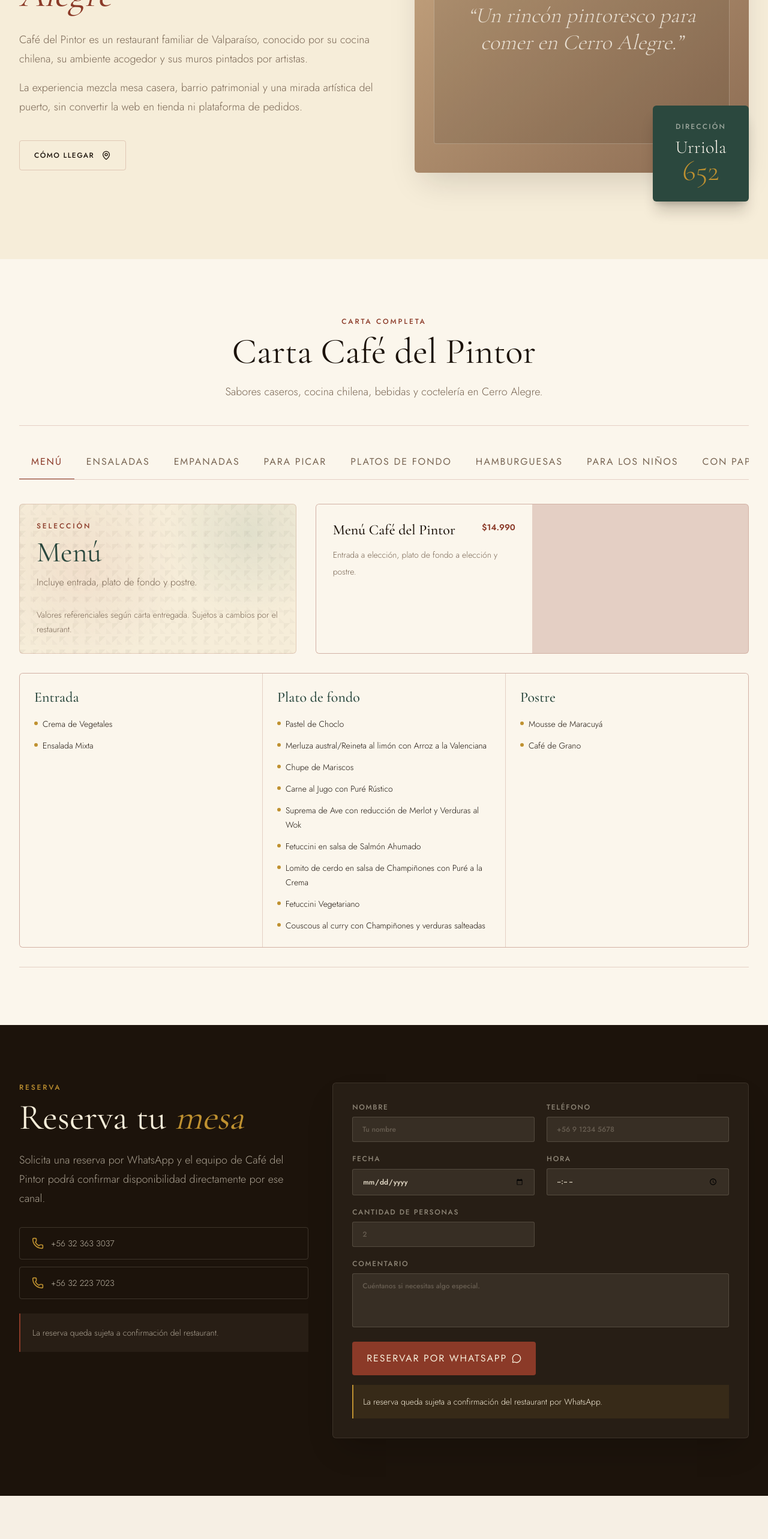
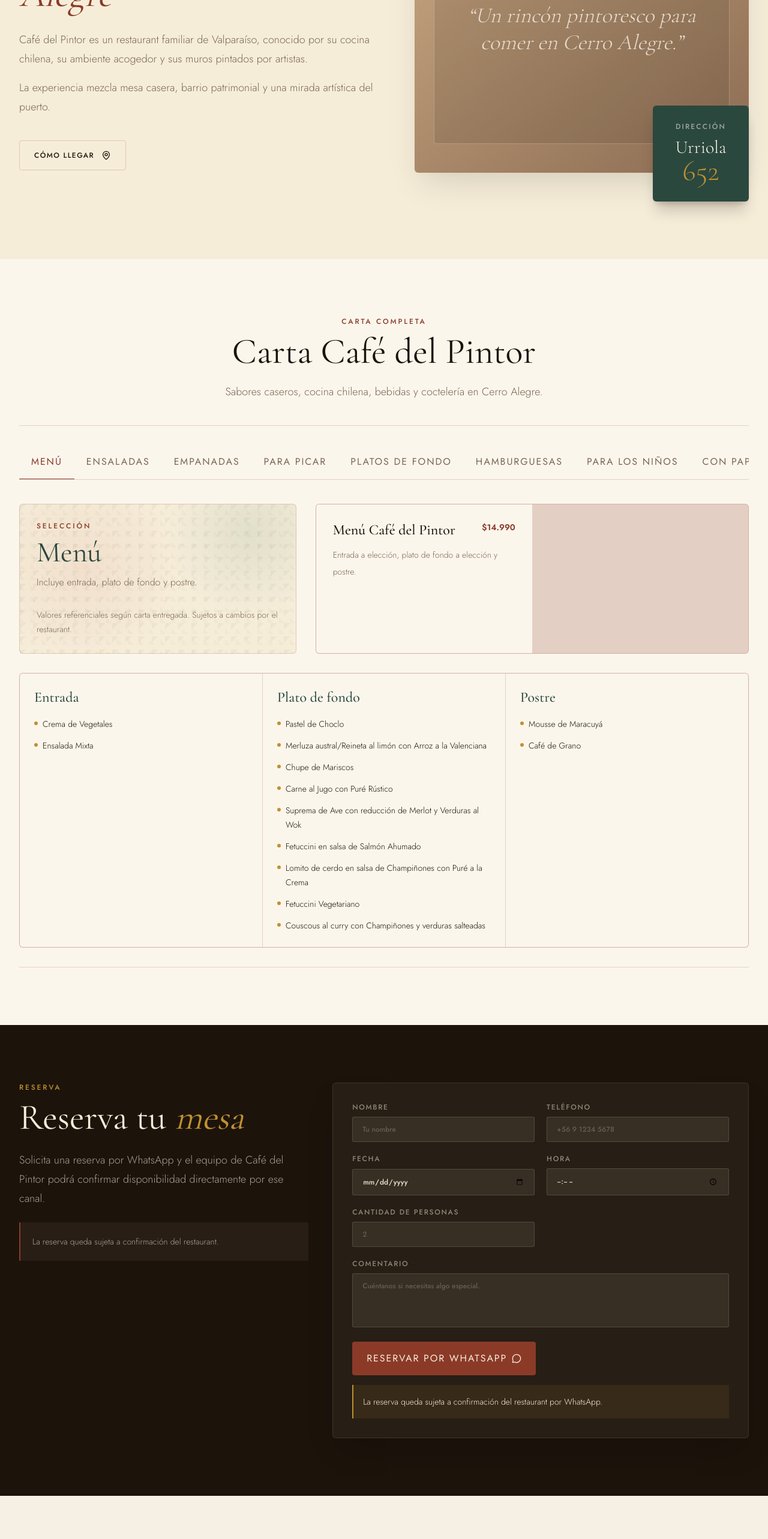
Before and after one commit to rovrgra/cafe-del-pintor, a Next.js app: page / in a window 1280 px wide. Shown: the part 1080-3646 px from the top of the page at 60% size. Built offline with nearby package versions, Linux system fonts and the light colour scheme.

Commit message:
Clean up reservation and contact sections

```diff
--- a/app/page.tsx
+++ b/app/page.tsx
@@ -10,7 +10,7 @@ import {
   MapPin,
   MessageCircle,
   Menu,
-  Navigation,
+  Camera,
   Phone,
   Utensils,
   X,
@@ -49,6 +49,7 @@ const restaurant = {
     "https://www.google.com/maps/search/?api=1&query=Cafe%20del%20Pintor%20Urriola%20652%20Valparaiso",
   mapsEmbed:
     "https://www.google.com/maps?q=Cafe%20del%20Pintor%20Urriola%20652%20Valparaiso&output=embed",
+  instagramUrl: "https://www.instagram.com/cafedelpintor/?hl=es-la",
 };
 
 const WHATSAPP_NUMBER = "56945919063";
@@ -654,8 +655,7 @@ function NosotrosSection() {
           </p>
           <p className="mt-4 max-w-2xl text-lg font-light leading-8 text-[#7A6755]">
             La experiencia mezcla mesa casera, barrio patrimonial y una mirada
-            artística del puerto, sin convertir la web en tienda ni plataforma de
-            pedidos.
+            artística del puerto.
           </p>
 
           <a
@@ -865,18 +865,6 @@ Quedo atento/a a la confirmación. Muchas gracias.
             Solicita una reserva por WhatsApp y el equipo de Café del Pintor
             podrá confirmar disponibilidad directamente por ese canal.
           </p>
-          <div className="mt-8 grid gap-3">
-            {restaurant.phones.map((phone) => (
-              <a
-                key={phone}
-                href={toTelHref(phone)}
-                className="inline-flex items-center gap-3 rounded-[4px] border border-[#F6EDD9]/15 px-5 py-4 text-sm font-light text-[#F6EDD9]/75 transition-colors hover:border-[#BF9130]/50 hover:text-[#F6EDD9]"
-              >
-                <Phone className="size-5 text-[#BF9130]" aria-hidden="true" />
-                {phone}
-              </a>
-            ))}
-          </div>
           <p className="mt-6 border-l-2 border-[#8B3A28] bg-[#F6EDD9]/5 p-5 text-sm font-light leading-6 text-[#F6EDD9]/65">
             La reserva queda sujeta a confirmación del restaurant.
           </p>
@@ -1044,12 +1032,6 @@ function ContactoSection() {
       icon: Phone,
     },
     {
-      label: "Llamar",
-      detail: restaurant.phones[1],
-      href: toTelHref(restaurant.phones[1]),
-      icon: Phone,
-    },
-    {
       label: "Enviar correo",
       detail: restaurant.email,
       href: `mailto:${restaurant.email}`,
@@ -1063,17 +1045,11 @@ function ContactoSection() {
       external: true,
     },
     {
-      label: "Abrir mapa",
-      detail: "Google Maps",
-      href: restaurant.mapsUrl,
-      icon: Navigation,
+      label: "Instagram",
+      detail: "@cafedelpintor",
+      href: restaurant.instagramUrl,
+      icon: Camera,
       external: true,
-    },
-    {
-      label: "Ver carta",
-      detail: "Carta completa",
-      href: "#carta",
-      icon: Utensils,
     },
   ];
 
@@ -1086,7 +1062,7 @@ function ContactoSection() {
           </p>
         </SectionHeading>
 
-        <div className="grid gap-4 md:grid-cols-2 lg:grid-cols-6">
+        <div className="grid gap-4 md:grid-cols-2 lg:grid-cols-4">
           {actions.map(({ label, detail, href, icon: Icon, external }) => (
             <a
               key={`${label}-${detail}`}
```
